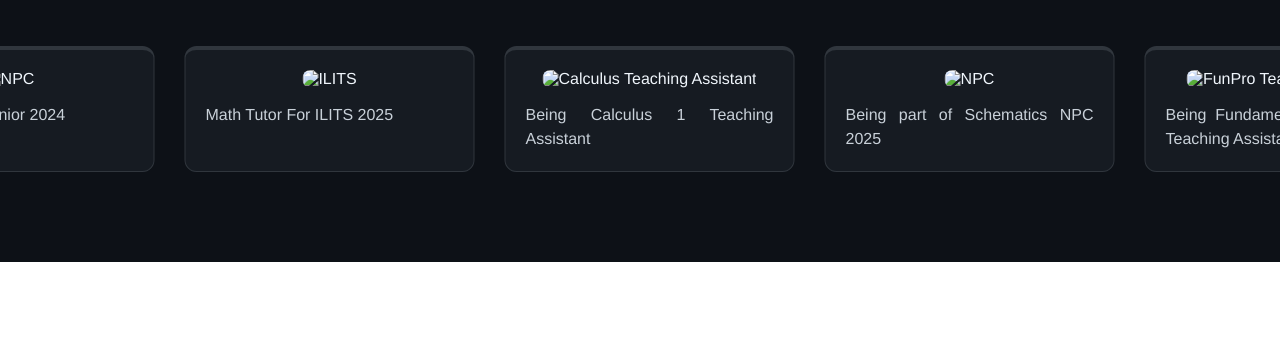
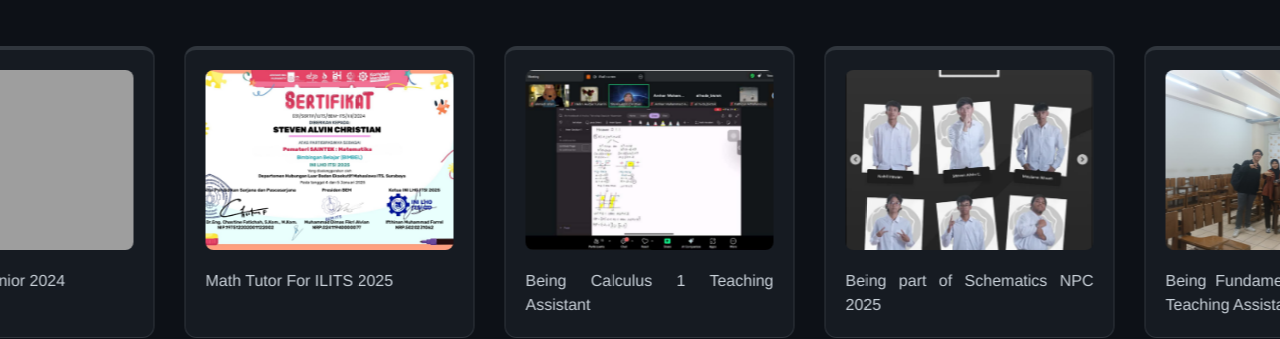
Before and after one commit to SilentlyLucky/WebPro, a plain HTML site: page Quiz1/Profile.html in a window 1280 px wide. Shown: the part 842-1181 px from the top of the page. Before the commit the page ends 1104 px from the top, so only its background shows below. Drawn offline with Linux system fonts and the light colour scheme; the site is published under a folder, as on GitHub Pages, so addresses that start at the root find nothing.

Commit message:
Update Profile.html

```diff
--- a/Quiz1/Profile.html
+++ b/Quiz1/Profile.html
@@ -57,23 +57,23 @@
         <h2>My Journey Through University</h2>
         <div class="journey-gallery">
           <div class="journey-bx">
-            <img src="/assets/imgs/NPC_Certificate.jpg" alt="NPC" />
+            <img src="assets/imgs/NPC_Certificate.jpg" alt="NPC" />
             <p>Finalist NPC Senior 2024</p>
           </div>
           <div class="journey-bx">
-            <img src="/assets/imgs/ILITS.jpg" alt="ILITS" />
+            <img src="assets/imgs/ILITS.jpg" alt="ILITS" />
             <p>Math Tutor For ILITS 2025</p>
           </div>
           <div class="journey-bx">
-            <img src="/assets/imgs/Math_Teaching_Assistant.png" alt="Calculus Teaching Assistant" />
+            <img src="assets/imgs/Math_Teaching_Assistant.png" alt="Calculus Teaching Assistant" />
             <p>Being Calculus 1 Teaching Assistant</p>
           </div>
           <div class="journey-bx">
-            <img src="/assets/imgs/Schematics.png" alt="NPC" />
+            <img src="assets/imgs/Schematics.png" alt="NPC" />
             <p>Being part of Schematics NPC 2025</p>
           </div>
           <div class="journey-bx">
-            <img src="/assets/imgs/FunPro_Teaching_Assistant.jpg" alt="FunPro Teaching Assistant" />
+            <img src="assets/imgs/FunPro_Teaching_Assistant.jpg" alt="FunPro Teaching Assistant" />
             <p>Being Fundamental Programming Teaching Assistant</p>
           </div>
         </div>
```
